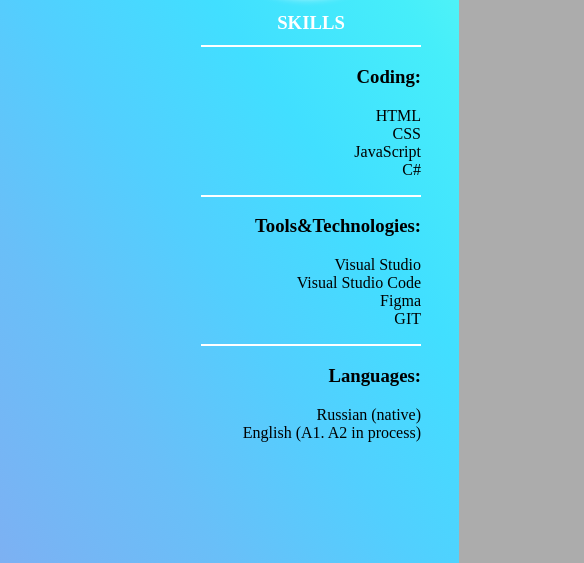
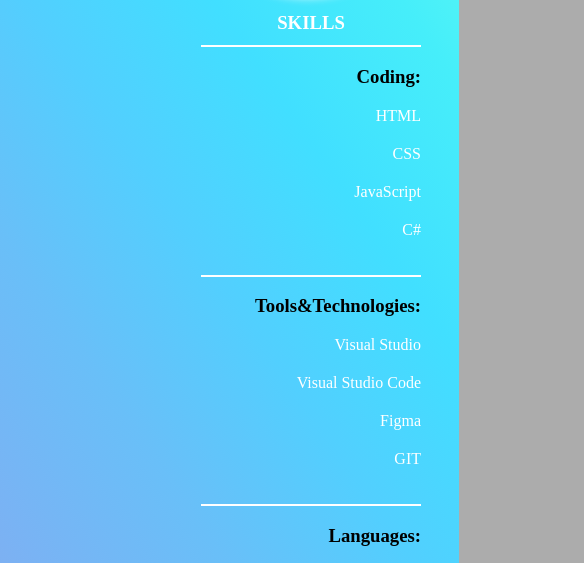
Before and after one commit to ANZIRKA1/rsschool-cv, a plain HTML site: page index.html in a window 1280 px wide. Shown: the part 209-772 px from the top of the page, 696-1280 px from the left. Drawn offline with Linux system fonts and the light colour scheme; a web font is replaced by a local one.

Commit message:
Fix: chnge li style

```diff
--- a/css/style.css
+++ b/css/style.css
@@ -204,17 +204,10 @@
     color: black;
   }
 
-#HTML{
+  .tech{
       position: relative;
-  right: 15px;
-  height: 60px;
-  width: 56px;
-}
-
-#CSS{
-  height: 60px;
-  width: 53px;
-
+      padding-bottom: 20px;
+      color: white;
   }
   #tools{
     position: relative;
```
Lines whose indentation alone changed are shown as unchanged.
